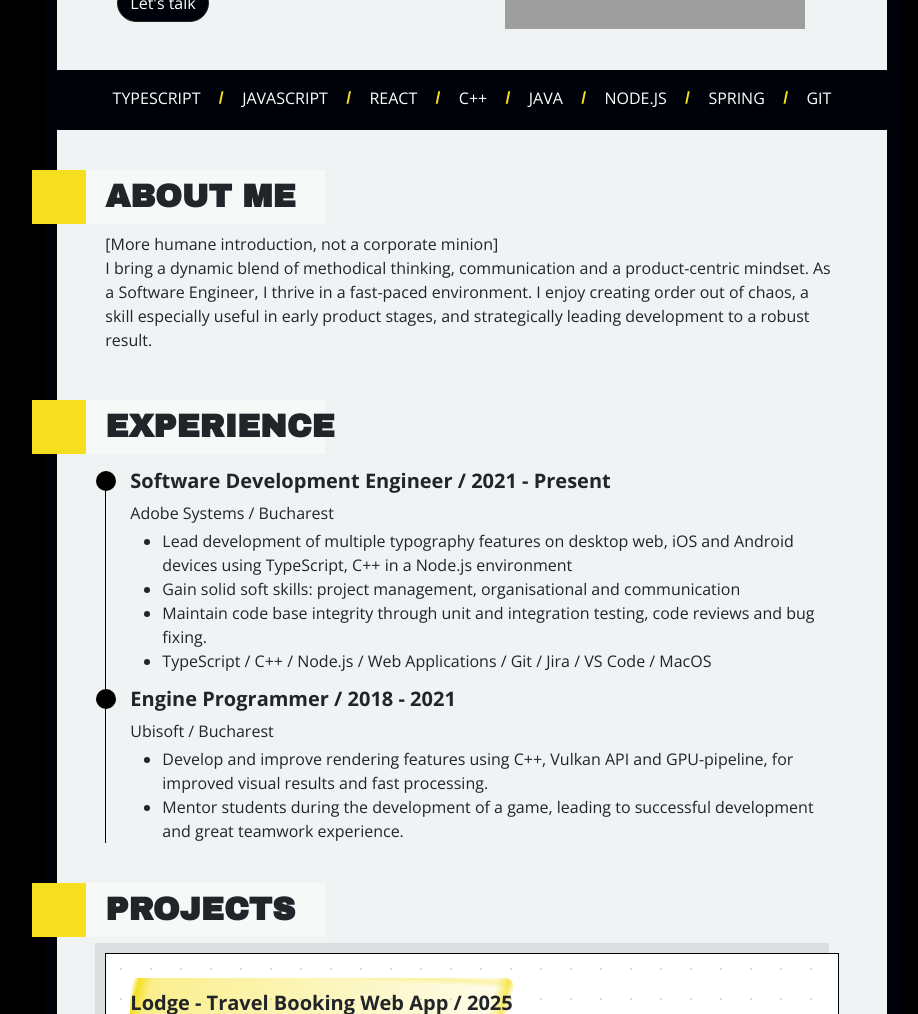
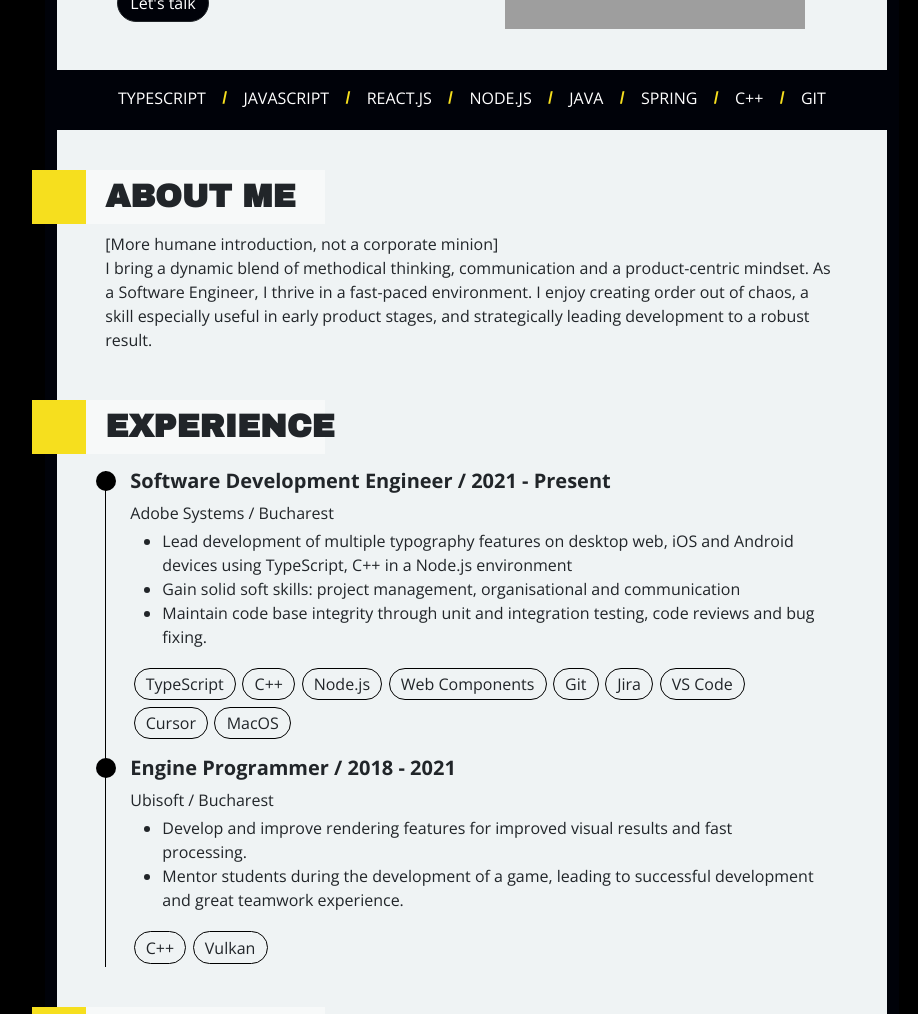
Before and after one commit to andreeadracovita/andreeadracovita.github.io, a React (Vite) app: page / in a window 1280 px wide. Shown: the part 316-1330 px from the top of the page, without its empty margins (168-1086 px from the left). Built offline with nearby package versions, Linux system fonts and the light colour scheme; grey boxes are pictures that could not be loaded.

Commit message:
Pill labels for skills and various css changes

```diff
--- a/src/App.css
+++ b/src/App.css
@@ -26,6 +26,7 @@
   font-variation-settings: "wdth" 100;
 }
 
+/* Overrides */
 body {
   font-family: "Open Sans", sans-serif;
   font-optical-sizing: auto;
@@ -34,7 +35,6 @@ body {
   font-variation-settings: "wdth" 100;
 }
 
-/* General */
 body {
   background-color: black;
 }
@@ -44,6 +44,18 @@ p {
   margin-bottom: 0;
 }
 
+/* Buttons */
+.pill-button {
+  border-radius: 500px;
+}
+
+.btn-outline-light:hover {
+  background-color: var(--accent-color);
+  color: black !important;
+  border-color: var(--accent-color);
+}
+
+/* Misc */
 .img-border {
   border: 1px black solid;
 }
@@ -51,10 +63,6 @@ p {
 .z-1 {
   position: relative;
   z-index: 1;
-}
-
-.pill-button {
-  border-radius: 500px;
 }
 
 .anchor-parent {
@@ -80,6 +88,21 @@ p {
   background-color: black;
   border-radius: 50%;
   margin-left: -5px;
+}
+
+.label-pill {
+  border: 1px black solid;
+  border-radius: 500px;
+  padding: 0.2em 0.7em;
+  margin: 0.2em 0.2em;
+  display: inline-block;
+  font-weight: 400;
+}
+
+.label-pill:hover {
+  background-color: black;
+  color: white;
+  cursor: default;
 }
 
 /* Colors */
@@ -147,12 +170,8 @@ p {
   color: inherit;
 }
 
-#navbar a:hover {
-  color: var(--accent-color);
-}
-
-#navbar.nav-override:hover {
-  color: var(--accent-color);
+#navbar .nav-link:hover {
+  color: var(--accent-color) !important;
   font-weight: 800;
 }
 
@@ -241,21 +260,4 @@ p {
   #hero-text {
     text-align: center;
   }
-
-/*  .subsection-header {
-    margin-bottom: 24px;
-    writing-mode: horizontal-tb;
-    -webkit-transform: rotate(0deg);
-    -moz-transform: rotate(0deg);
-    -o-transform: rotate(0deg);
-    -ms-transform: rotate(0deg);
-    transform: rotate(0deg);
-  }*/
-
- /* .yellow-tag-accent {
-    width: 50%;
-    height: 80%;
-    top: -8px;
-    left: -10%;
-  }*/
 }
--- a/src/components/Experience.jsx
+++ b/src/components/Experience.jsx
@@ -1,6 +1,9 @@
 import Tag from "./Tag";
 
 export default function Experience() {
+
+	const adobeSkills = ["TypeScript", "C++", "Node.js", "Web Components", "Git", "Jira", "VS Code", "Cursor", "MacOS"];
+	const ubisoftSkills = ["C++", "Vulkan"];
 
 	return (
 		<section id="experience">
@@ -16,24 +19,29 @@ export default function Experience() {
 							<div id="exp-first" className="timeline-dot"></div>
 							<p className="fw-bold fs-5 relative-title">Software Development Engineer / 2021 - Present</p>
 						</div>
-						<p className="open-sans-light mb-1">Adobe Systems / Bucharest</p>
+						<p className="open-sans mb-1">Adobe Systems / Bucharest</p>
 						<ul>
 							<li>Lead development of multiple typography features on desktop web, iOS and Android devices using TypeScript, C++ in a Node.js environment</li>
 							<li>Gain solid soft skills: project management, organisational and communication</li>
 							<li>Maintain code base integrity through unit and integration testing, code reviews and bug fixing.</li>
-							<li>TypeScript / C++ / Node.js / Web Applications / Git / Jira / VS Code / MacOS</li>
 						</ul>
+						{
+							adobeSkills.map(skill => <span className="label-pill">{skill}</span>)
+						}
 					</div>
 					<div>
 						<div className="anchor-parent">
 							<div id="exp-second" className="timeline-dot"></div>
 							<p className="fw-bold fs-5 relative-title">Engine Programmer / 2018 - 2021</p>
 						</div>
-						<p className="open-sans-light mb-1">Ubisoft / Bucharest</p>
+						<p className="open-sans mb-1">Ubisoft / Bucharest</p>
 						<ul>
-							<li>Develop and improve rendering features using C++, Vulkan API and GPU-pipeline, for improved visual results and fast processing.</li>
+							<li>Develop and improve rendering features for improved visual results and fast processing.</li>
 							<li>Mentor students during the development of a game, leading to successful development and great teamwork experience.</li>
 						</ul>
+						{
+							ubisoftSkills.map(skill => <span className="label-pill">{skill}</span>)
+						}
 					</div>
 				</div>
 			</div>
--- a/src/components/Projects.jsx
+++ b/src/components/Projects.jsx
@@ -26,7 +26,7 @@ export default function Projects() {
 
 						<a href="https://project-lodge.onrender.com" target="_blank">
 							<div className="position-relative">
-								<img src="lodge.png" className="w-100 mt-2" />
+								<img src="lodge.png" className="w-100 mt-2 img-border" />
 								<div className="position-absolute link-icon"><FaLink /></div>
 							</div>
 						</a>
@@ -43,7 +43,7 @@ export default function Projects() {
 
 						<a href="https://andreeadracovita.github.io/memento/" target="_blank">
 							<div className="position-relative">
-								<img src="memento.png" className="w-100 mt-2" />
+								<img src="memento.png" className="w-100 mt-2 img-border" />
 								<div className="position-absolute link-icon"><FaLink /></div>
 							</div>
 						</a>
--- a/src/components/SkillRibbon.jsx
+++ b/src/components/SkillRibbon.jsx
@@ -1,23 +1,18 @@
 export default function SkillRibbon() {
+
+	const skills = ["TypeScript", "JavaScript", "React.js", "Node.js", "Java", "Spring", "C++", "Git"];
 
 	return (
 		<section id="ribbon">
-			<div className="d-flex flex-wrap justify-content-around black-bg-color px-5" id="skills-ribbon">
-				<p className="text-white text-uppercase mb-1">TypeScript</p>
-				<p className="text-yellow archivo-black-regular mx-1">/</p>
-				<p className="text-white text-uppercase">JavaScript</p>
-				<p className="text-yellow archivo-black-regular mx-1">/</p>
-				<p className="text-white text-uppercase">React</p>
-				<p className="text-yellow archivo-black-regular mx-1">/</p>
-				<p className="text-white text-uppercase">C++</p>
-				<p className="text-yellow archivo-black-regular mx-1">/</p>
-				<p className="text-white text-uppercase">Java</p>
-				<p className="text-yellow archivo-black-regular mx-1">/</p>
-				<p className="text-white text-uppercase">Node.js</p>
-				<p className="text-yellow archivo-black-regular mx-1">/</p>
-				<p className="text-white text-uppercase">Spring</p>
-				<p className="text-yellow archivo-black-regular mx-1">/</p>
-				<p className="text-white text-uppercase">Git</p>
+			<div className="d-flex flex-wrap justify-content-evenly black-bg-color px-5" id="skills-ribbon">
+			{
+				skills.map((skill, index) =>
+					<>
+						{index > 0 && <span className="text-yellow archivo-black-regular mx-1">/</span>}
+						<span className="text-white text-uppercase mb-1">{skill}</span>
+					</>
+				)
+			}
 			</div>
 		</section>
 	);
```
